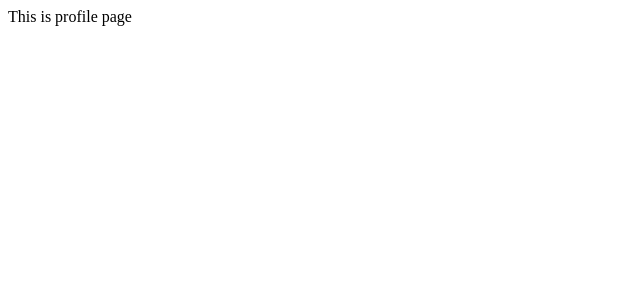
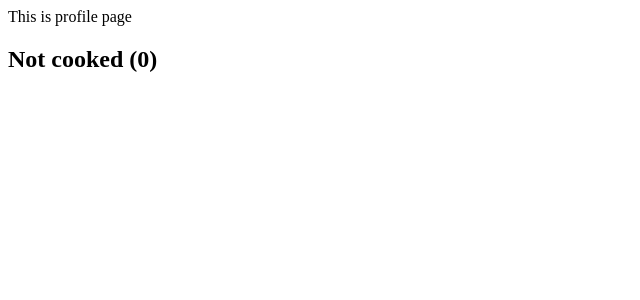
Before and after one commit to SashaPrykhodko/easy-cook, a React (Vite) app: page /profile in a window 1280 px wide. Shown: the top 300 px of the page, without its empty margins (0-640 px from the left). Built offline with nearby package versions, Linux system fonts and the light colour scheme.

Commit message:
added sessionStore and its usage on profile page.

```diff
--- a/src/components/pages/ProfilePage.jsx
+++ b/src/components/pages/ProfilePage.jsx
@@ -1,6 +1,26 @@
+import { useState } from "react";
+
 function ProfilePage() {
+  const NOT_COOKED_STATUS = 'NOT_COOKED';
+
+  const [myRecipes, setMyRecipes] = useState(() => {
+    return JSON.parse(sessionStorage.getItem('favorites')) || [];
+  });
+
+  const notCooked = myRecipes.filter(recipe => recipe.status === NOT_COOKED_STATUS);
+  console.log('notCooked');
+  console.log(notCooked);
+
   return (
-    <div>This is profile page</div>
+    <div>
+      <div>This is profile page</div>
+      <h2>Not cooked ({notCooked.length})</h2>
+      <ul>
+        {notCooked.map(recipe => (
+          <li key={recipe.id}> {recipe.name}</li>
+        ))}
+      </ul>
+    </div>
   )
 }
 
--- a/src/components/recipes/RecipeCard.jsx
+++ b/src/components/recipes/RecipeCard.jsx
@@ -1,20 +1,30 @@
+import { useState } from "react";
 import { IMAGE_PLACEHOLDER } from "../../constants";
 
 function RecipeCard({ recipe }) {
+  const recipeId = recipe.id;
   const title = recipe.name || 'Untitled';
   const difficulty = recipe.difficulty || 'Unknown';
   const image = recipe.image || IMAGE_PLACEHOLDER;
   const cookingTime = (recipe.cookTimeMinutes && recipe.prepTimeMinutes)
     ? `${recipe.prepTimeMinutes + recipe.cookTimeMinutes} mins` : 'N/A';
 
-  const handleClick = () => {
-    console.log(`Added "${title}" to Recipe Book!`);
+  const handleAddRecipe = (recipe) => {
+    console.log(`Added ${recipeId} to Recipe Book!`);
+    const stored = sessionStorage.getItem('favorites');
+    const recipeBook = stored ? JSON.parse(stored) : [];
+    const newRecipe = { ...recipe, status: 'NOT_COOKED' };
+    const updated = [...recipeBook, newRecipe];
+
+    sessionStorage.setItem('favorites', JSON.stringify(updated));
   }
 
   return (
     <div className="recipe-card">
       <img src={image} alt="Recipe Image" />
-      <button onClick={handleClick}>Add to Recipe Book</button>
+      <button onClick={() => handleAddRecipe(recipe)}>
+        Add to Recipe Book
+      </button>
       <h3>{title}</h3>
       <p> Difficulty: {difficulty}</p>
       <p> Cooking Time: {cookingTime}</p>
```
